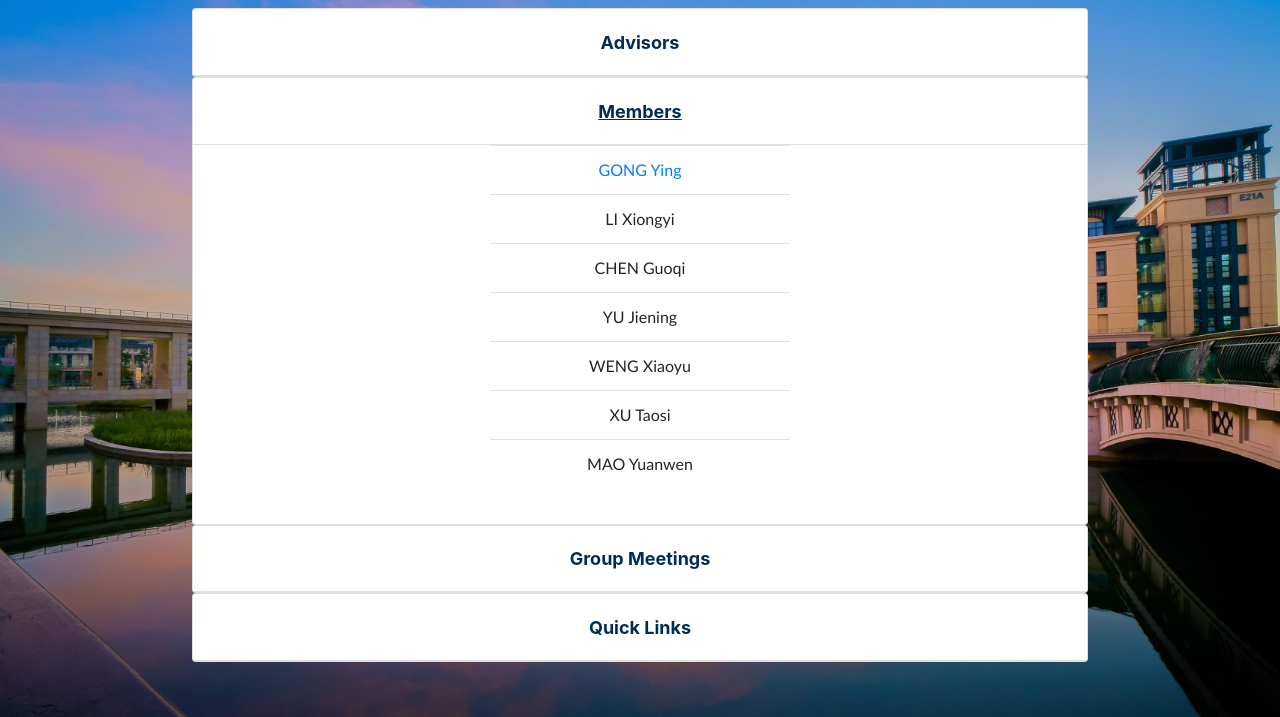
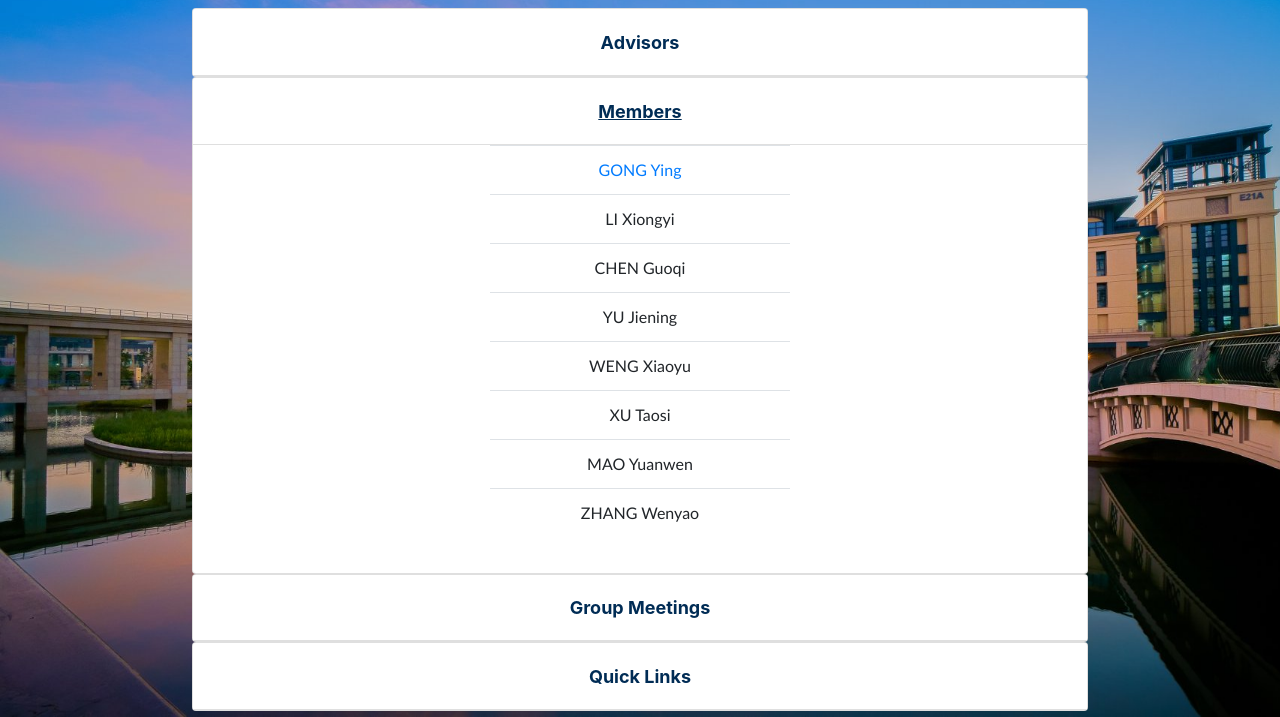
Before and after one commit to smartdeiotsc/smart_groupmeeting.github.io, a plain HTML site: page index.html in a window 1280 px wide. Both pictures are taken after a click on the button "Members". Shown: the part 83-800 px from the top of the page. Drawn offline with nearby package versions, Linux system fonts and the light colour scheme.

Commit message:
add member

```diff
--- a/index.html
+++ b/index.html
@@ -143,6 +143,13 @@
                           </a>
                         </td>
                       </tr>
+                      <tr align="center">
+                        <td>
+                          <a>
+                            ZHANG Wenyao
+                          </a>
+                        </td>
+                      </tr>
                     </tbody>
                   </table>
             </div>
```
